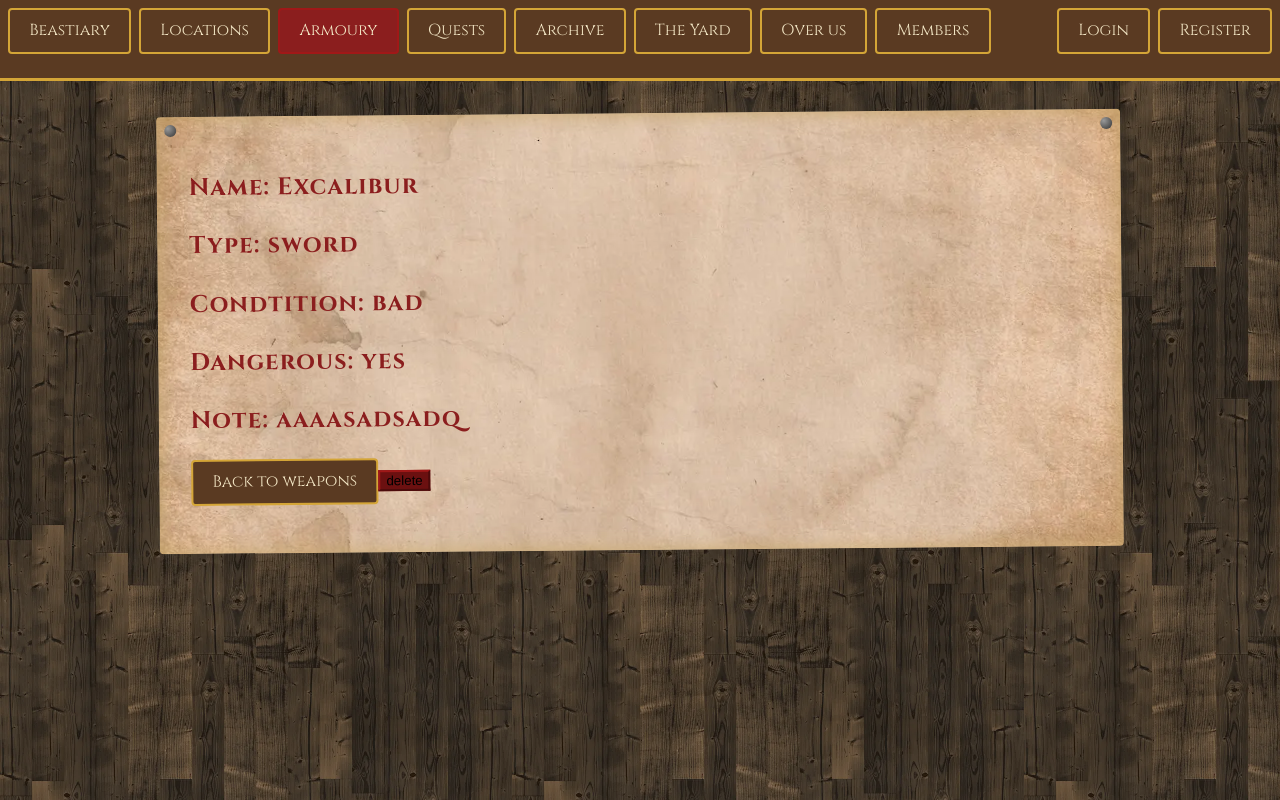
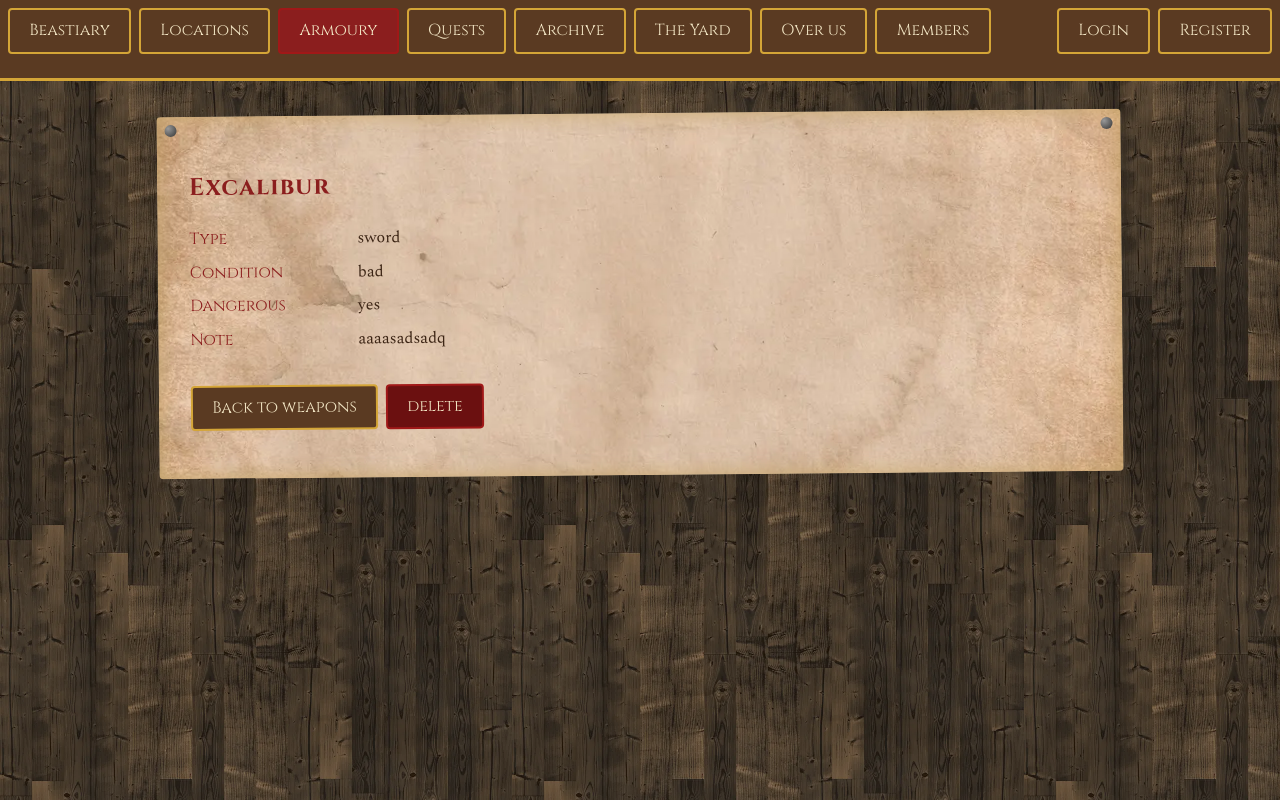
Before and after one commit to Bialywilku412/HollowMeer-Mr.Robot, a React (Vite) app in the folder HollowMeerFrontend/: page /armoury/1 in a window 1280 px wide. Built offline with nearby package versions, Linux system fonts and the light colour scheme; a web font is replaced by a local one.

Commit message:
weapon detail page restyle

```diff
--- a/HollowMeerFrontend/src/features/armoury/Armoury.css
+++ b/HollowMeerFrontend/src/features/armoury/Armoury.css
@@ -105,3 +105,25 @@
     max-width: 100%;
     display: block;
 }
+
+.weapon-stats {
+    display: grid;
+    grid-template-columns: 10rem 1fr;
+    gap: var(--space-s);
+}
+
+.weapon-stats dt {
+    font-family: var(--font-title);
+    color: var(--color-seal);
+}
+
+.weapon-stats dd {
+    margin: 0;
+    color: var(--color-ink);
+}
+
+.detail-actions {
+    display: flex;
+    margin-top: var(--space-l);
+    gap: var(--space-s);
+}
--- a/HollowMeerFrontend/src/features/armoury/ArmouryWeaponDetailPage.tsx
+++ b/HollowMeerFrontend/src/features/armoury/ArmouryWeaponDetailPage.tsx
@@ -78,25 +78,28 @@ function ArmouryWeaponDetailPage()
         navigate("/armoury");
     }
 
+    if (loading) {
+        return <p>Loading...</p>
+    }
+
     if (error || !weapon) {
         return <p>{error ?? "Weapon not found."}</p>;
-    }
-
-    if (loading) {
-        return <p>Loading...</p>
     }
 
     return(
         <>
             <div className="parchment">
-                <h2><strong>Name: </strong>{weapon.name}</h2>
-                <h2><strong>Type: </strong>{weapon.type}</h2>
-                <h2><strong>Condtition: </strong>{weapon.condition}</h2>
-                <h2><strong>Dangerous: </strong>{weapon.isDangerous ? "yes" : "no"}</h2>
-                <h2><strong>Note: </strong>{weapon.note}</h2>
-
-                <Link className="btn" to="/armoury">Back to weapons</Link>
-                <button className="btn--danger" onClick={onDelete}>delete</button>
+                <h2>{weapon.name}</h2>
+                <dl className="weapon-stats">
+                    <dt>Type</dt> <dd>{weapon.type}</dd>
+                    <dt>Condition</dt> <dd>{weapon.condition}</dd>
+                    <dt>Dangerous</dt> <dd>{weapon.isDangerous ? "yes" : "no"}</dd>
+                    <dt>Note</dt> <dd>{weapon.note}</dd>
+                </dl>
+                <div className="detail-actions">
+                    <Link className="btn" to="/armoury">Back to weapons</Link>
+                    <button className="btn btn--danger" onClick={onDelete}>delete</button>
+                </div>
             </div>
         </>
     );
```
